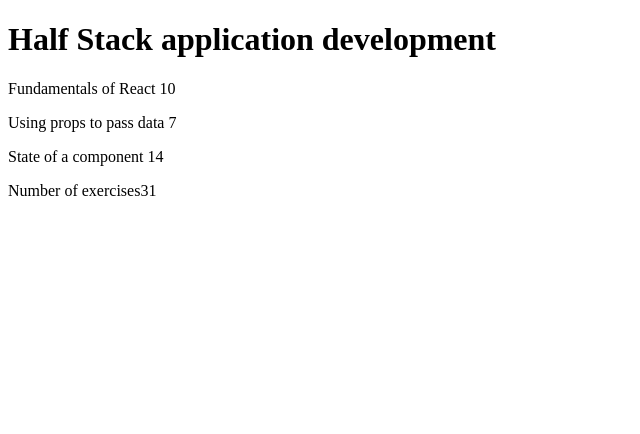
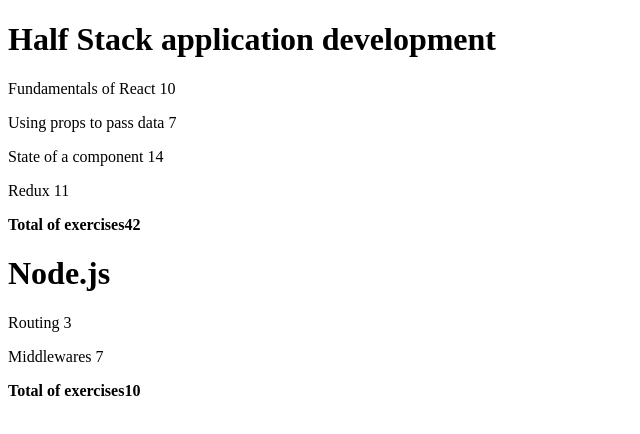
Before and after one commit to AmrHamoudaX/FullStackOpen, a React (Vite) app in the folder part1/courseinfo/course-info-app/: page / in a window 1280 px wide. Shown: the top 434 px of the page, without its empty margins (0-640 px from the left). Built offline with nearby package versions, Linux system fonts and the light colour scheme.

Commit message:
Add exercise 2.4

```diff
--- a/part1/courseinfo/course-info-app/src/App.jsx
+++ b/part1/courseinfo/course-info-app/src/App.jsx
@@ -1,42 +1,65 @@
 function App() {
-  const course = {
-    id:1,
-    name:'Half Stack application development',
-    parts : [
+const courses = [
     {
-    name:'Fundamentals of React',
+      name: 'Half Stack application development',
+      id: 1,
+      parts: [
+        {
+          name: 'Fundamentals of React',
           exercises: 10,
-        id:1
-
+          id: 1
         },
-  { name:'Using props to pass data',
+        {
+          name: 'Using props to pass data',
           exercises: 7,
-        id:2
-
+          id: 2
         },
-  { name:'State of a component',
+        {
+          name: 'State of a component',
           exercises: 14,
           id: 3
-
+        },
+        {
+          name: 'Redux',
+          exercises: 11,
+          id: 4
+        }
+      ]
+    },
+    {
+      name: 'Node.js',
+      id: 2,
+      parts: [
+        {
+          name: 'Routing',
+          exercises: 3,
+          id: 1
+        },
+        {
+          name: 'Middlewares',
+          exercises: 7,
+          id: 2
         }
       ]
     }
+  ]
 
   return (
   <div>
-      <Course course={course} />
+      <Course courses={courses} />
   </div>
   )
 }
 
-function Course({course}){
+function Course({courses}){
   return(
-
-    <div>
+    courses.map(course=>
+      <div key={course.id}>
         <Header course={course}/>
-      <Content parts={course.parts} />
+        <Content  parts={course.parts} />
         <Total parts={course.parts} />
       </div>
+    )
 
   )
 }
@@ -76,8 +99,8 @@
 
   return(
   <>
-      <p> Number of exercises
-        {sum}
+      <p> <strong>Total of exercises
+        {sum}</strong>
       </p>
   </>
   )
```
Lines whose indentation alone changed are shown as unchanged.
